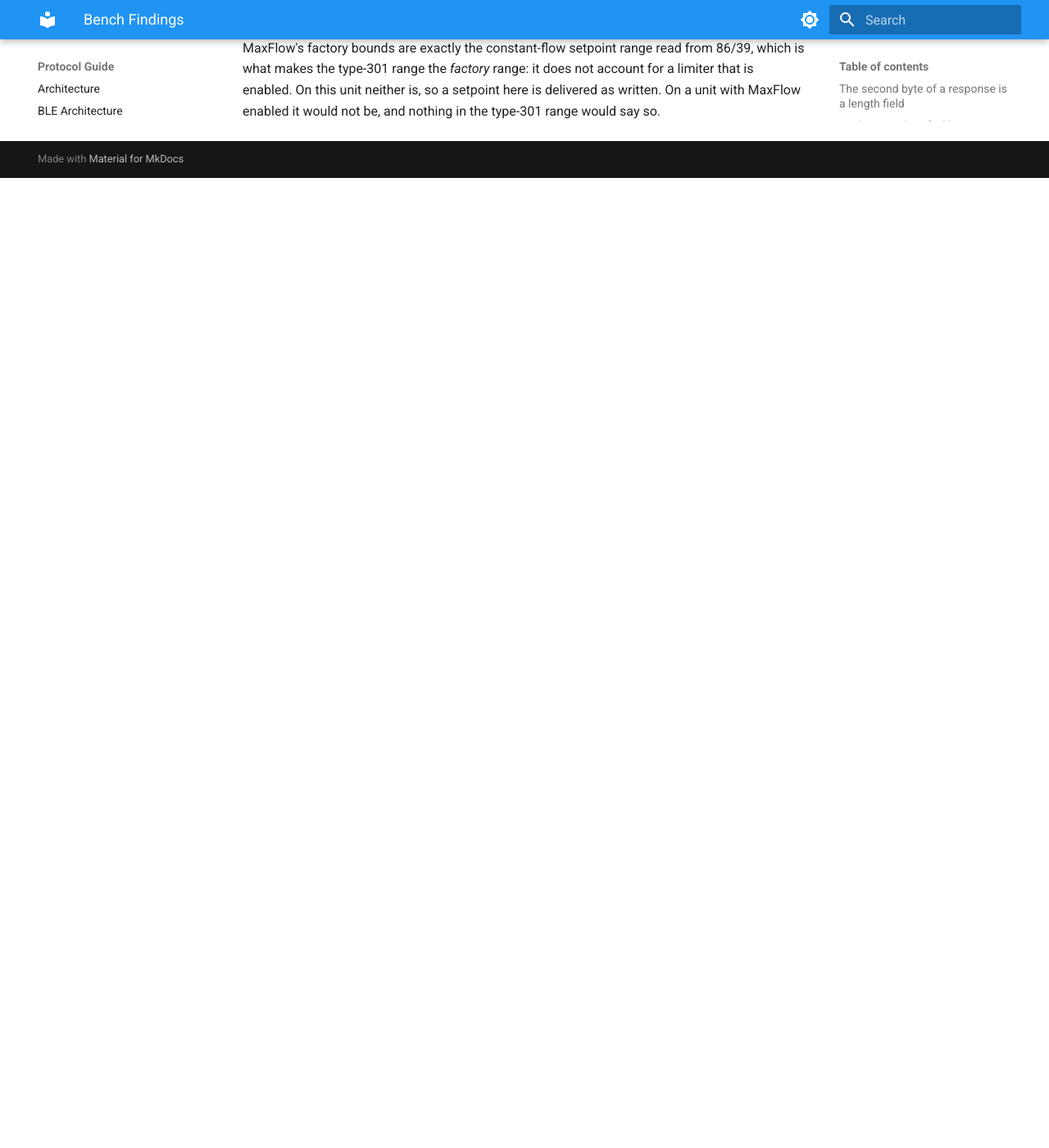
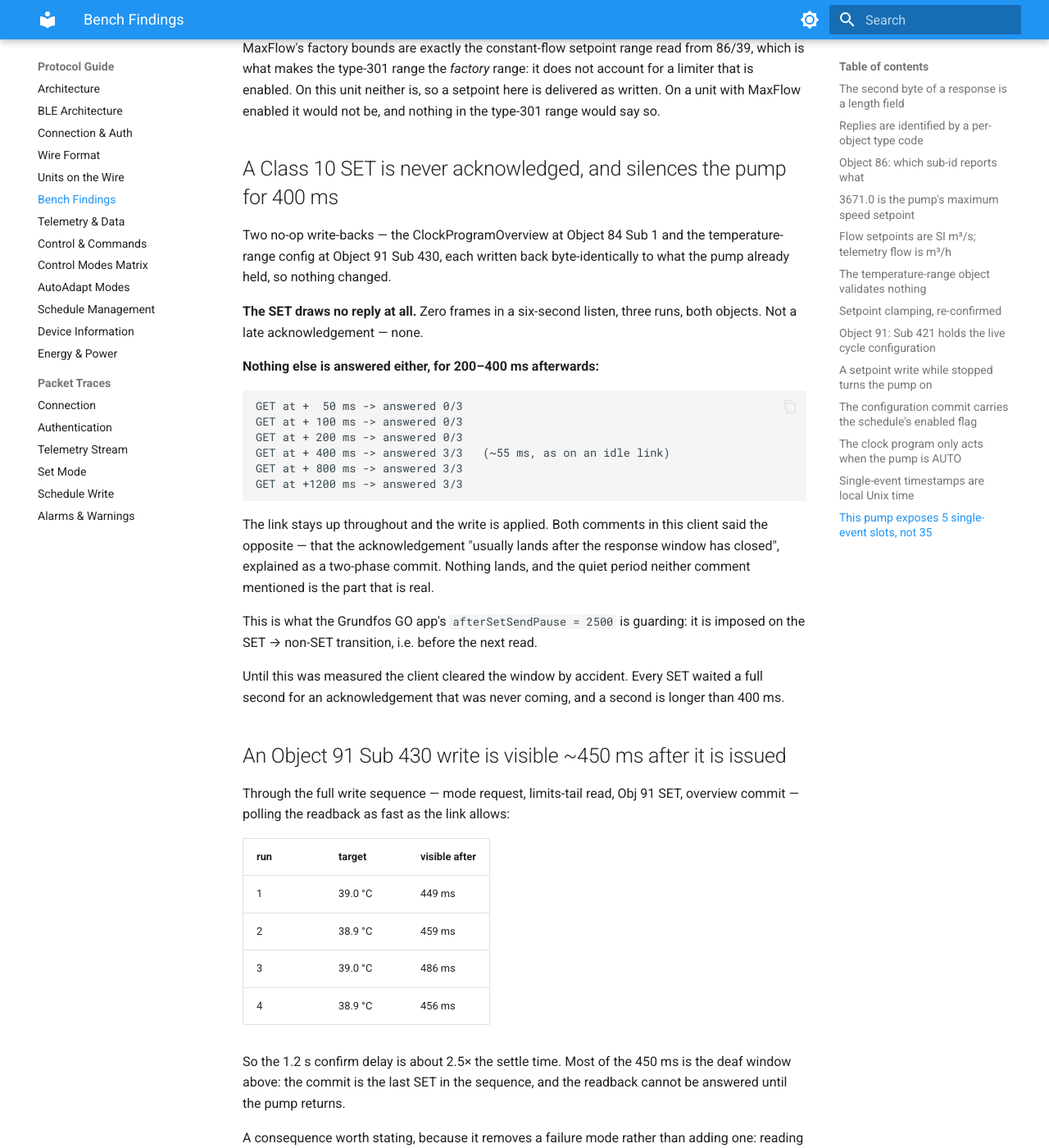
Before and after one commit to eman/alpha-hwr, an MkDocs documentation site: the page built from docs/protocol/bench_findings.md, in a window 1280 px wide and 1400 px high, scrolled down 7475 px. Shown: the whole window at 82% size. Built offline with MkDocs 1.6.1 and Material for MkDocs 9.7.7, drawn with Linux system fonts in a browser that asks for light colours; before the commit the page ends 7692 px from its top, so only the background shows below that; some of the changed text lies outside the part shown.

Commit message:
docs: record the post-SET quiet period and the Obj 91 settle time

```diff
--- a/docs/protocol/bench_findings.md
+++ b/docs/protocol/bench_findings.md
@@ -279,3 +279,66 @@ from 86/39, which is what makes the type-301 range the *factory* range: it
 does not account for a limiter that is enabled. On this unit neither is, so
 a setpoint here is delivered as written. On a unit with MaxFlow enabled it
 would not be, and nothing in the type-301 range would say so.
+
+## A Class 10 SET is never acknowledged, and silences the pump for 400 ms
+
+Two no-op write-backs — the ClockProgramOverview at Object 84 Sub 1 and
+the temperature-range config at Object 91 Sub 430, each written back
+byte-identically to what the pump already held, so nothing changed.
+
+**The SET draws no reply at all.** Zero frames in a six-second listen,
+three runs, both objects. Not a late acknowledgement — none.
+
+**Nothing else is answered either, for 200–400 ms afterwards:**
+
+    GET at +  50 ms -> answered 0/3
+    GET at + 100 ms -> answered 0/3
+    GET at + 200 ms -> answered 0/3
+    GET at + 400 ms -> answered 3/3   (~55 ms, as on an idle link)
+    GET at + 800 ms -> answered 3/3
+    GET at +1200 ms -> answered 3/3
+
+The link stays up throughout and the write is applied. Both comments in
+this client said the opposite — that the acknowledgement "usually lands
+after the response window has closed", explained as a two-phase commit.
+Nothing lands, and the quiet period neither comment mentioned is the part
+that is real.
+
+This is what the Grundfos GO app's `afterSetSendPause = 2500` is guarding:
+it is imposed on the SET → non-SET transition, i.e. before the next read.
+
+Until this was measured the client cleared the window by accident. Every
+SET waited a full second for an acknowledgement that was never coming, and
+a second is longer than 400 ms.
+
+## An Object 91 Sub 430 write is visible ~450 ms after it is issued
+
+Through the full write sequence — mode request, limits-tail read, Obj 91
+SET, overview commit — polling the readback as fast as the link allows:
+
+| run | target | visible after |
+|---|---|---|
+| 1 | 39.0 °C | 449 ms |
+| 2 | 38.9 °C | 459 ms |
+| 3 | 39.0 °C | 486 ms |
+| 4 | 38.9 °C | 456 ms |
+
+So the 1.2 s confirm delay is about 2.5× the settle time. Most of the
+450 ms is the deaf window above: the commit is the last SET in the
+sequence, and the readback cannot be answered until the pump returns.
+
+A consequence worth stating, because it removes a failure mode rather than
+adding one: reading *too early* does not return a stale value, it returns
+nothing. The confirm already retries an unanswered read.
+
+## The raw Obj 91 write does not take on its own
+
+Writing Object 91 Sub 430 directly — with a correct frame, a valid CRC,
+and the overview commit after it — leaves the stored value unchanged,
+whether the commit is sent 50 ms or 600 ms later (2 attempts each). The
+same value written through the client's sequence, which sends the Object
+86 Sub 10 mode request first, takes every time.
+
+So the mode request is not optional dressing around the temperature-range
+write; it is load-bearing. What exactly it enables was not established
+here — only that the write does not persist without it.
```
Also changed, not shown: CHANGELOG.md (+34 -1 lines).
